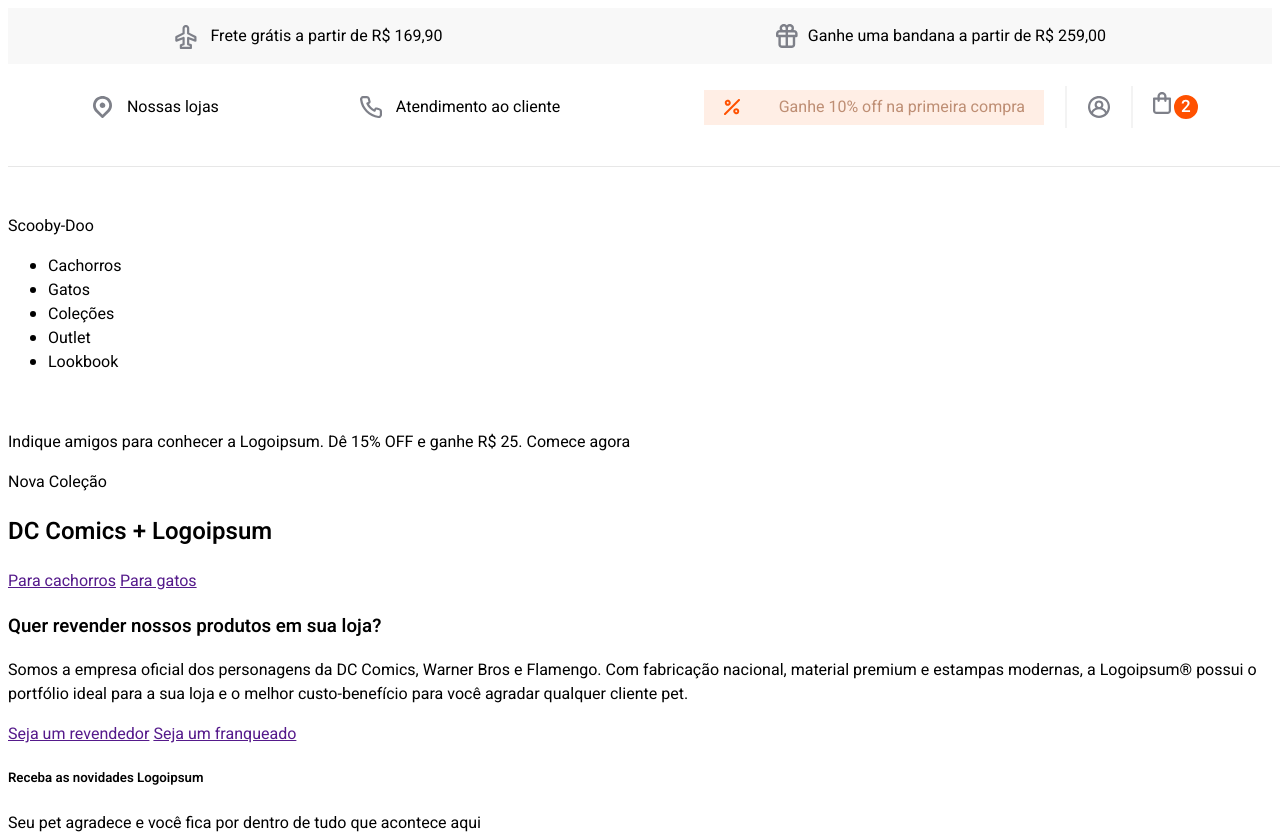
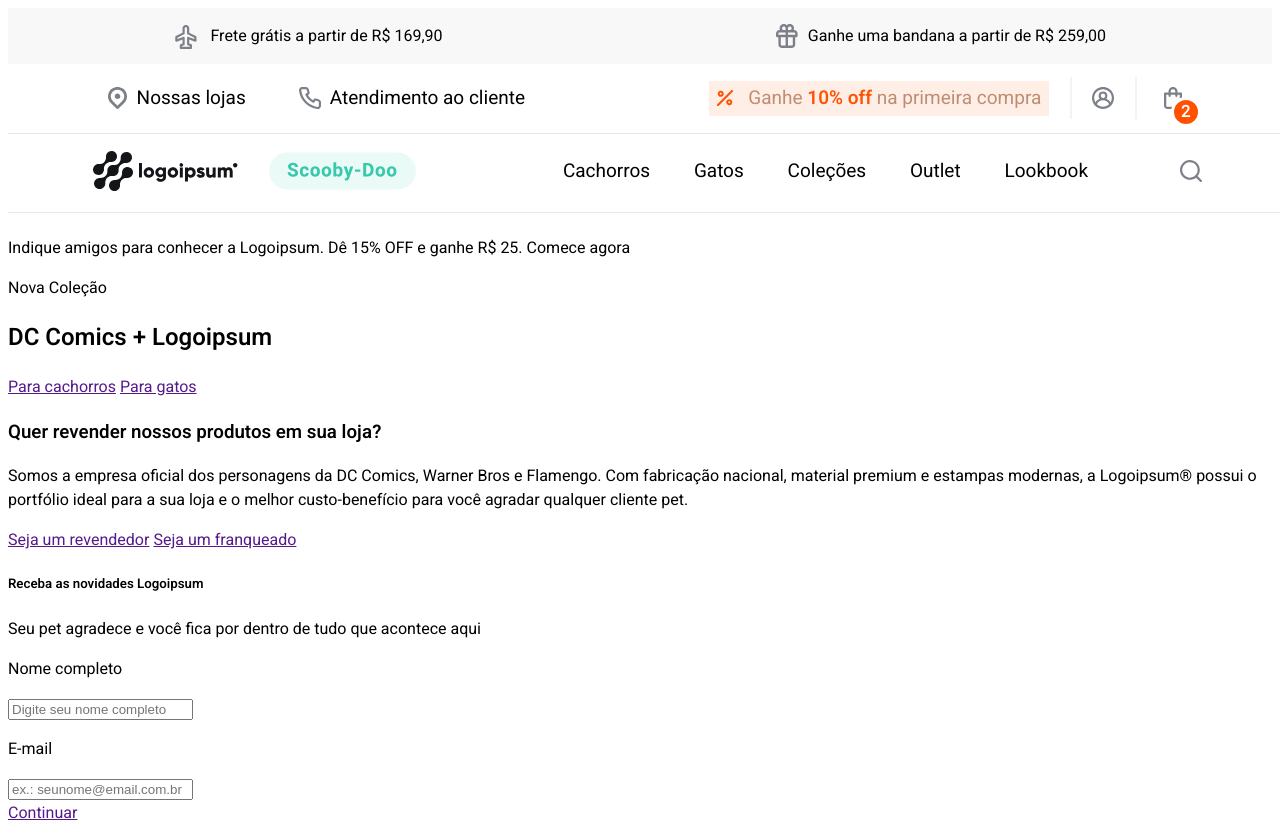
Before and after one commit to vivihumpheys/teste_frontend_nerau, a plain HTML site: page index.html in a window 1280 px wide. Shown: the top 838 px of the page. Drawn offline with Linux system fonts and the light colour scheme; files whose address does not match are found by name.

Commit message:
1a, 2a e 3a linhas do header com estilo ok

```diff
--- a/index.html
+++ b/index.html
@@ -23,6 +23,7 @@
         </div>
       </div>
       <nav class="navBar-main">
+          <div style="display: flex; justify-content: space-around; width: 470px;">
               <div class="header-main--secondLine_1">
                 <img src="./images/logo-location.svg" alt="logo-location" />
                 <p>Nossas lojas</p>
@@ -31,34 +32,39 @@
                 <img src="./images/logo-telephone.svg" alt="logo-telephone" />
                 <p>Atendimento ao cliente</p>
               </div>
+          </div>
         <div class="header-main--secondLine_icons">
           <div class="header-main--secondLine_3">
             <img src="./images/logo-percentage.svg" alt="logo-percentage" />
-            <p>Ganhe 10% off na primeira compra</p>
+            <p>Ganhe <span style="color: #FF5100; font-weight: bold;">10% off</span> na primeira compra</p>
           </div>
           <img src="./images//logo-barra.svg" alt="logo-barra" />
           <img src="./images/logo-person.svg" alt="logo-person" />
           <img src="./images/logo-barra.svg" alt="logo-barra" />
-          <div class="header-main--secondLine_icon-shoppingBag">
+          <div class="header-main--secondLine_icon-shoppingBag"  style='position:relative; top:0px; left:0px;'>
             <img src="./images/logo-shoppingBag.svg" alt="logo-shoppingBag" />
+               <div style='position:absolute; top:10px; left:13px;'>
                 <img src="./images/logo-2.svg" alt="logo-2" />
                 </div>
             </div>
       </nav>
       <img src="./images/logo-line.svg" alt="logo-line" />
-      <div>
-        <img src="" alt="" />
-        <p>Scooby-Doo</p>
-        <ul>
+      <div class="header-main--thirdLine">
+          <div style='width: 353px; display: flex; justify-content: space-around;'>
+              <img src="./images/logo-ipsum.svg" alt="logo-ipsum" />
+              <img src="./images/logo-scoobydoo.svg" alt="title-scoobydoo" />
+          </div>
+        <ul class="header-main--thirdLine-list">
           <li>Cachorros</li>
           <li>Gatos</li>
           <li>Coleções</li>
           <li>Outlet</li>
           <li>Lookbook</li>
         </ul>
-        <img src="" alt="" />
+        <img src="./images/logo-lupa.svg" alt="logo-lupa" />
       </div>
-      <div>
+      <img src="./images/logo-line.svg" alt="logo-line" />
+      <div class="header-main--fourthLine">
         <p>
           Indique amigos para conhecer a Logoipsum. Dê 15% OFF e ganhe R$ 25.
           Comece agora
--- a/styles.css
+++ b/styles.css
@@ -29,22 +29,23 @@ body{
 .navBar-main{
     display: flex;
     justify-content: space-around;
-    padding: 15px;
-
+    margin-top: 15px;
+    font-size: 19px;
+    height: 38px;
 }
 
 .header-main--secondLine_1{
     display: flex;
     justify-content: space-around;
     align-items: center;
-    width: 140px;
+    width: 147px;
 }
 
 .header-main--secondLine_2{
     display: flex;
     justify-content: space-around;
     align-items: center;
-    width: 215px;
+    width: 235px;
 }
 
 .header-main--secondLine_3{
@@ -55,6 +56,7 @@ body{
     height: 35px;
     color: #BE8E74;
     background-color: #FFEEE5;
+
 }
 
 .header-main--secondLine_icons{
@@ -69,5 +71,25 @@ body{
     justify-content: space-around;
     align-items: flex-start;
     width: 30px;
+}
 
+.header-main--thirdLine{
+    display: flex;
+    justify-content: space-evenly;
+    align-items: center;
+    margin-top: 15px;
+    height: 30px;
+    margin-bottom: 10px;
 }
+
+.header-main--thirdLine-list{
+    display: flex;
+    justify-content: space-around;
+    list-style: none;
+    width: 569px;
+}
+
+li{
+    padding: 10px;
+    font-size: 19px;
+}
```
Also changed, not shown: images/logo-ipsum.svg (added), images/logo-lupa.svg (added), images/logo-scoobydoo.svg (added). Lines whose indentation alone changed are shown as unchanged.
